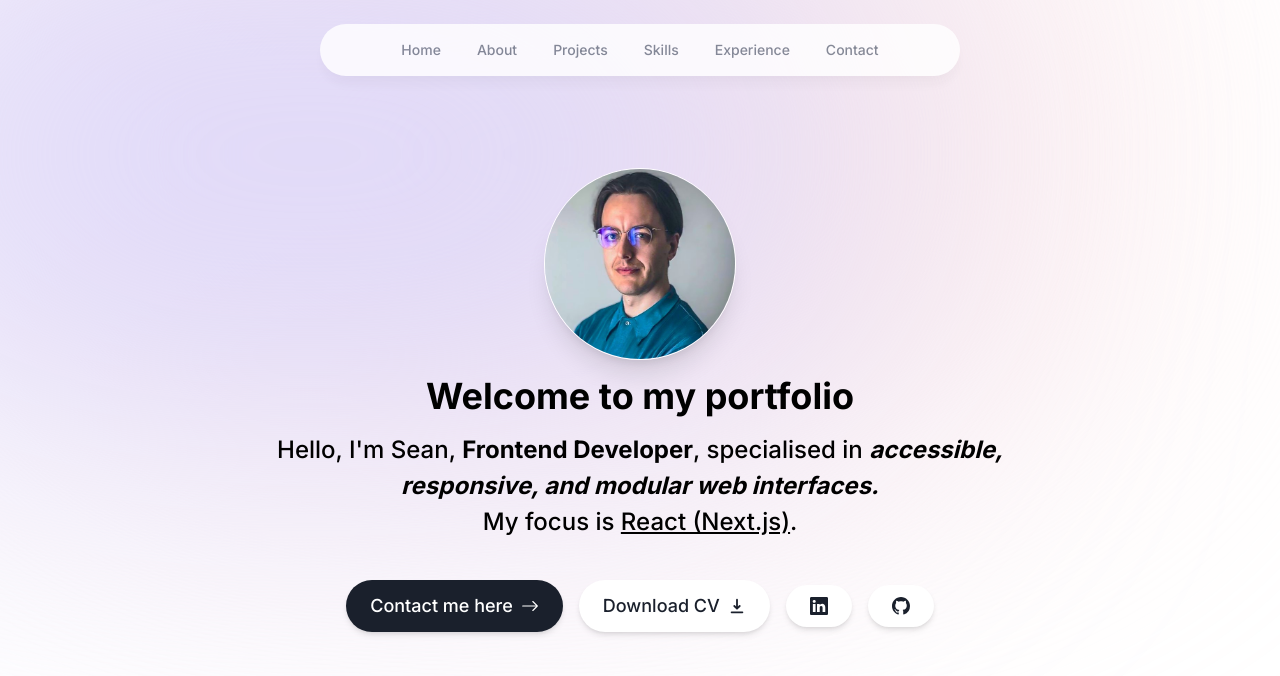
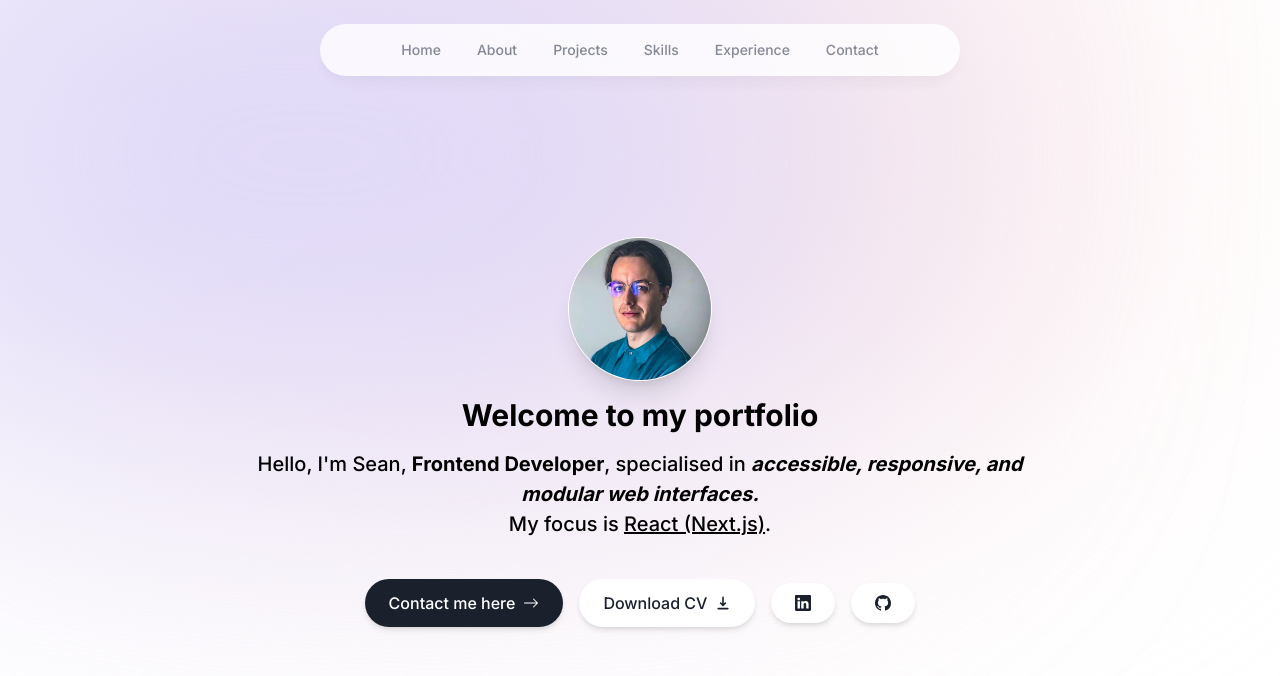
Before and after one commit to seanrw93/Personal-Portfolio-Page, a Next.js app: page /en in a window 1280 px wide. Shown: the top 676 px of the page. Built offline with nearby package versions, Linux system fonts and the light colour scheme.

Commit message:
feat: update desktop responsive for image and intro section uper margin

```diff
--- a/app/globals.css
+++ b/app/globals.css
@@ -69,14 +69,14 @@
 
   .btn-primary {
     @apply inline-block bg-darkest-blue text-base-white rounded-full px-6
-                py-3 shadow-md w-full sm:w-auto outline-none focus:scale-110
+                py-3 shadow-md w-full text-base sm:w-auto outline-none focus:scale-110
                 hover:scale-110 hover:bg-dark-blue active:scale-105 transition
                 cursor-pointer;
   }
 
   .btn-secondary {
     @apply inline-block text-darkest-blue rounded-full px-6 py-3 bg-base-white
-                shadow-md w-full sm:w-auto outline-none focus:scale-110 hover:scale-110
+                shadow-md w-full text-base sm:w-auto outline-none focus:scale-110 hover:scale-110
                 hover:bg-lightest-blue active:scale-105 transition cursor-pointer;
   }
 
@@ -119,15 +119,15 @@
   /* Intro section styles */
 
   .intro-section {
-    @apply min-h-screen flex justify-center flex-col max-w-[50rem] mt-24 sm:mt-0;
+    @apply min-h-svh sm:min-h-screen flex justify-center flex-col max-w-[50rem] mt-0 sm:mt-8 2xl:mt-0;
   }
 
   .intro-text__heading {
-    @apply text-lg sm:text-4xl font-bold mb-4;
+    @apply text-lg sm:text-3xl 2xl:text-4xl font-bold mb-4;
   }
 
   .intro-text__description {
-    @apply mb-10 mt-4 px-4 text-base font-medium !leading-[1.5] sm:text-2xl;
+    @apply mb-10 mt-4 px-4 text-base font-medium !leading-[1.5] sm:text-xl 2xl:text-2xl;
   }
 
   .image-container {
@@ -135,7 +135,7 @@
   }
 
   .profile-image {
-    @apply h-24 w-24 sm:h-48 sm:w-48 rounded-full object-cover mb-4 border-thin border-base-white shadow-xl;
+    @apply h-24 w-24 sm:h-36 sm:w-36 2xl:h-48 2xl:w-48 rounded-full object-cover mb-4 border-thin border-base-white shadow-xl;
   }
 
   /* Intro section styles END */
```
